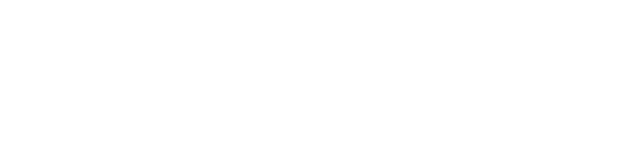
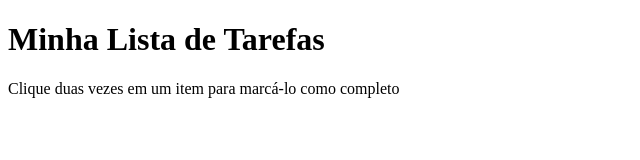
Before and after one commit to Pedroicn/7th-Todo-list-project, a website: page index.html in a window 1280 px wide. Shown: the whole page, without its empty margins (0-640 px from the left). Drawn offline with Linux system fonts and the light colour scheme.

Commit message:
Requisito 1 e 2

```diff
--- a/index.html
+++ b/index.html
@@ -7,6 +7,10 @@
   <title>Document</title>
 </head>
 <body>
+  <header>
+    <h1>Minha Lista de Tarefas</h1>
+    <p>Clique duas vezes em um item para marcá-lo como completo</p>
+  </header>
 
 </body>
 </html>
```
